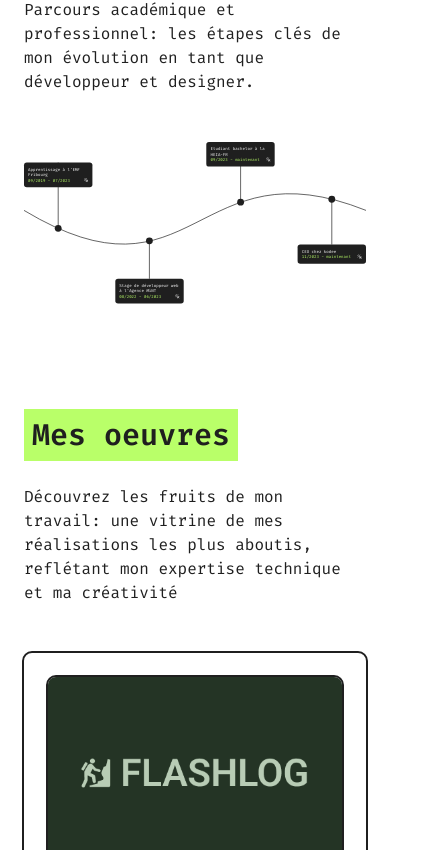
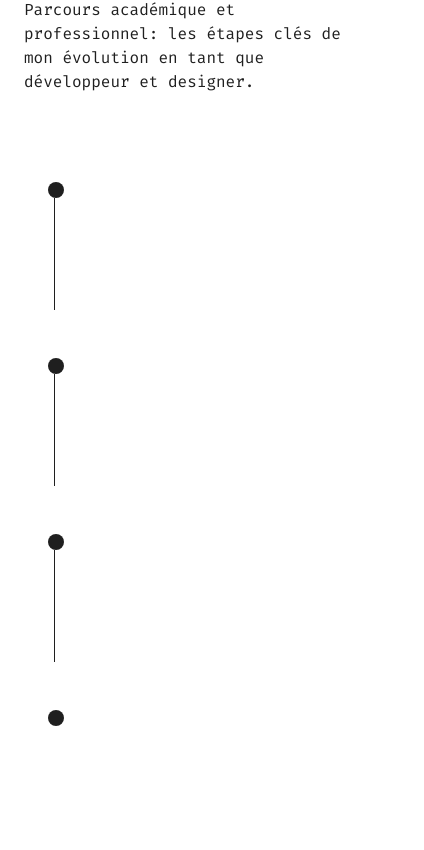
Before and after one commit to maiscommentz/portfolio-2025, a Vue app: page / in a window 390 px wide. Shown: the part 3374-4224 px from the top of the page, 424 px wide, since content can reach past the window. Built offline with nearby package versions, Linux system fonts and the light colour scheme; what vue3-marquee would draw is missing.

Commit message:
🚧 Improve responsiveness of the timeline

```diff
--- a/src/components/Header.vue
+++ b/src/components/Header.vue
@@ -50,7 +50,7 @@
         leave-from-class="transform opacity-100 translate-y-0"
         leave-to-class="transform opacity-0 -translate-y-2"
       >
-        <div v-if="isMenuOpen" class="absolute md:hidden container mx-auto items-center px-6 z-100 bg-cWhite shadow-md py-4">
+        <div v-if="isMenuOpen" class="absolute md:hidden container mx-auto items-center px-6 z-100 bg-cWhite shadow-lg py-4">
           <ul class="flex flex-col space-y-2">
             <li><RouterLink to="/about">à propos</RouterLink></li>
             <li><RouterLink to="/career">parcours</RouterLink></li>
--- a/src/components/Timeline.vue
+++ b/src/components/TimelineH.vue
@@ -14,9 +14,9 @@
             <!-- Labels -->
             <foreignObject v-for="(point, i) in points" :key="'label' + i"
                             :x="point.cx - (point.width / 2)" :y="point.offsetY"
-                            :width="point.width" height="200" class="overflow-visible">
+                            :width="point.width" height="200" :class="''" class="overflow-visible">
                 <div class="bg-cBlack text-cWhite p-3 rounded-lg text-xs hover:cursor-pointer hover:scale-105 ease-in-out transform transition duration-300 clickable">
-                    <p>{{ point.title }}</p>
+                    <p class="">{{ point.title }}</p>
                     <div class="flex w-full justify-between">
                         <p class="text-cGreen">{{ point.date }}</p>
                         <img src="/icons/click.svg" alt="Plus d'informations" class="w-3.5 h-3.5" />
@@ -148,4 +148,8 @@ onMounted(() => {
 });
 </script>
 <style scoped>
+foreignObject > div {
+    -webkit-text-size-adjust: 100%;
+    text-size-adjust: 100%;
+}
 </style>
--- /dev/null
+++ b/src/components/TimelineV.vue
@@ -0,0 +1,87 @@
+<template>
+  <div ref="timelineRef" class="relative flex flex-col items-start space-y-16 py-10 px-6 md:px-16">
+    <div
+      v-for="(point, i) in points"
+      :key="'point-' + i"
+      class="relative flex flex-col md:flex-row items-start md:items-center group"
+    >
+      <!-- Dot -->
+      <div class="absolute left-0 md:left-[10px] top-0 md:top-1/2 transform md:-translate-y-1/2 w-4 h-4 bg-cBlack rounded-full z-10 timeline-dot" />
+
+      <!-- Vertical Line -->
+      <div
+        v-if="i !== points.length - 1"
+        class="absolute left-[6px] top-4 md:top-1/2 md:translate-y-0 w-px h-full bg-cBlack z-0"
+        style="min-height: 80px"
+      />
+
+      <!-- Content -->
+      <div class="ml-8 md:ml-20 bg-cBlack text-cWhite p-4 rounded-lg w-full md:max-w-md cursor-pointer transition transform hover:scale-105 label">
+        <p class="text-base md:text-xl">{{ point.title }}</p>
+        <div class="flex justify-between items-center mt-2">
+          <p class="text-base md:text-xl text-cGreen">{{ point.date }}</p>
+          <img src="/icons/click.svg" alt="More info" class="w-6 h-6" />
+        </div>
+      </div>
+    </div>
+  </div>
+</template>
+
+<script setup lang="ts">
+import { onMounted, ref } from 'vue'
+import gsap from 'gsap'
+import { ScrollTrigger } from 'gsap/ScrollTrigger'
+import { useI18n } from 'vue-i18n'
+
+gsap.registerPlugin(ScrollTrigger)
+const { t } = useI18n()
+
+const timelineRef = ref<HTMLElement | null>(null)
+
+const points = [
+  {
+    title: t('career.items.0.title'),
+    date: t('career.items.0.date'),
+  },
+  {
+    title: t('career.items.1.title'),
+    date: t('career.items.1.date'),
+  },
+  {
+    title: t('career.items.2.title'),
+    date: t('career.items.2.date'),
+  },
+  {
+    title: t('career.items.3.title'),
+    date: t('career.items.3.date'),
+  },
+]
+
+onMounted(() => {
+  // Dot animation
+  gsap.from('.timeline-dot', {
+    opacity: 0,
+    scale: 0,
+    duration: 0.6,
+    stagger: 0.2,
+    ease: 'back.out(1.7)',
+    scrollTrigger: {
+      trigger: timelineRef.value,
+      start: 'top 80%',
+    },
+  })
+
+  // Label animation
+  gsap.from('.label', {
+    opacity: 0,
+    x: 50,
+    duration: 0.6,
+    stagger: 0.3,
+    ease: 'power2.out',
+    scrollTrigger: {
+      trigger: timelineRef.value,
+      start: 'top 80%',
+    },
+  })
+})
+</script>
--- a/src/views/Home.vue
+++ b/src/views/Home.vue
@@ -46,7 +46,8 @@
                 <template v-slot:title>{{ $t('career.title') }}</template>
                 <template v-slot:subtitle>{{ $t('career.subtitle') }}</template>
             </Title>
-            <Timeline/>
+            <TimelineH v-if="windowWidth >= 1024"/>
+            <TimelineV v-else/>
         </div>
         <!-- Section Projects -->
         <div id="projects" class="container mx-auto py-12 px-6">
@@ -64,6 +65,22 @@
 import Button from '@/components/Button.vue'
 import Title from '@/components/Title.vue'
 import Carousel from '@/components/Carousel.vue'
-import Timeline from '@/components/Timeline.vue'
+import TimelineH from '@/components/TimelineH.vue'
+import TimelineV from '@/components/TimelineV.vue'
 import Project from '@/components/Project.vue'
+import { ref, onMounted, onUnmounted } from 'vue'
+
+const windowWidth = ref(window.innerWidth)
+
+const updateWidth = () => {
+    windowWidth.value = window.innerWidth
+}
+
+onMounted(() => {
+  window.addEventListener('resize', updateWidth)
+})
+
+onUnmounted(() => {
+  window.removeEventListener('resize', updateWidth)
+})
 </script>
```
